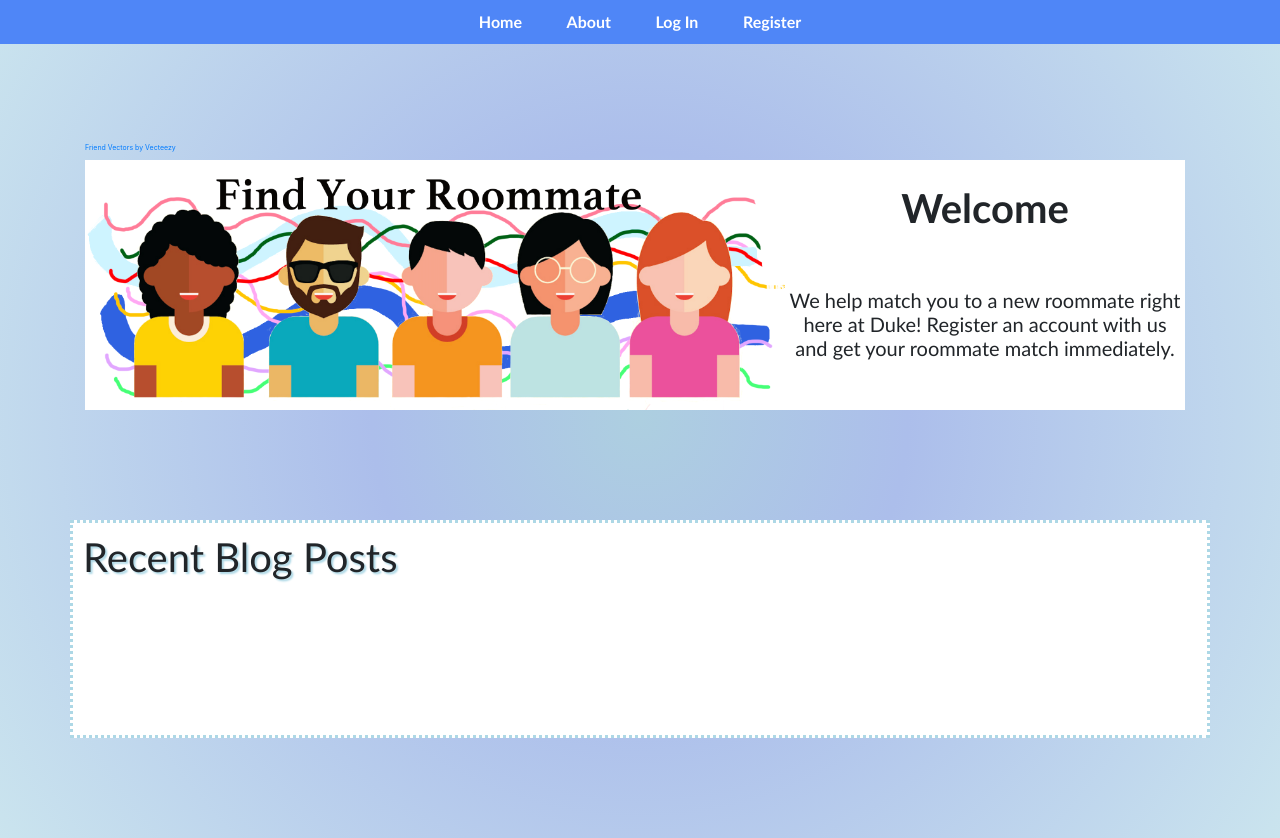
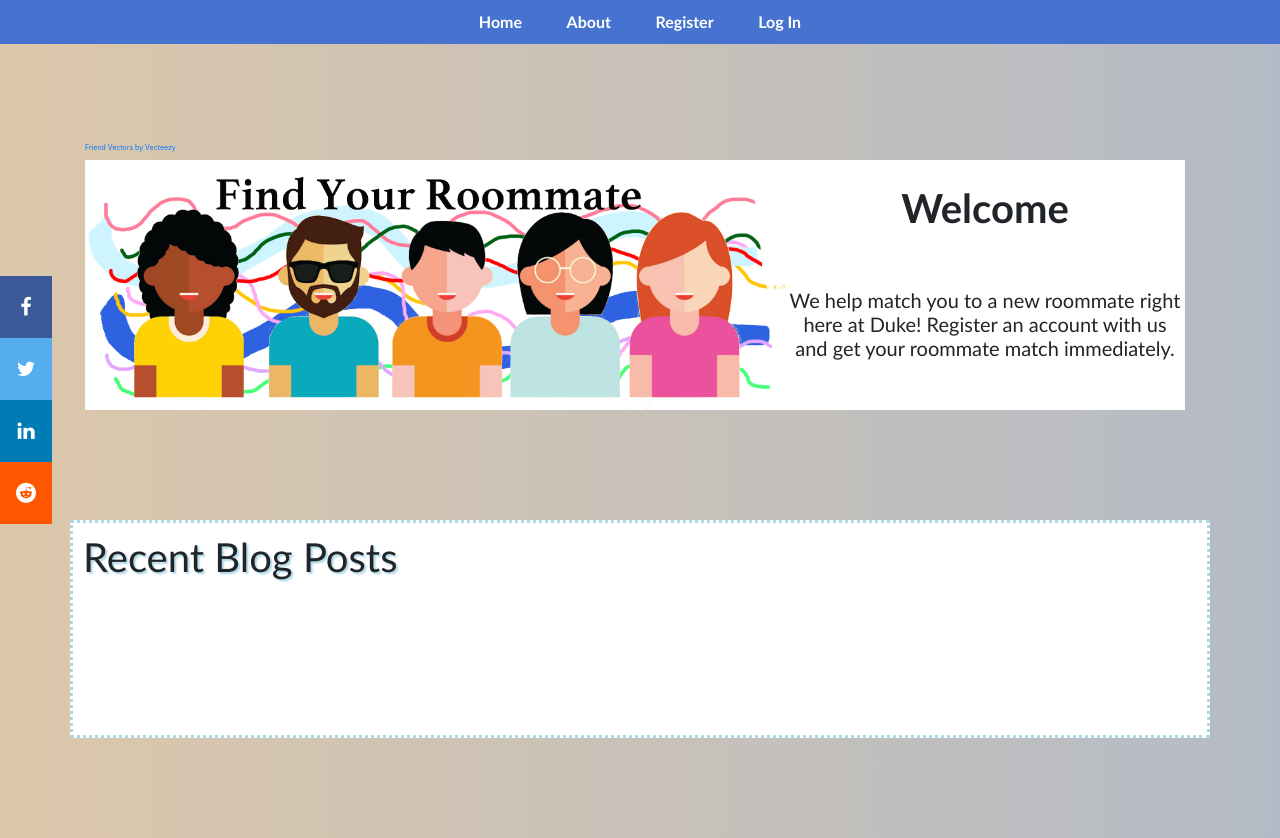
Before and after one commit to yyntommy/CS316_Project, a Python web app: template roommatefinder/templates/index.html in a window 1280 px wide. Run offline with Jinja, Linux system fonts and the light colour scheme; the template is opened without the code that fills it, so the values that code supplies are empty; some libraries are stand-ins or nearby versions.

Commit message:
base update by Brandon Xie

```diff
--- a/roommatefinder/templates/base.html
+++ b/roommatefinder/templates/base.html
@@ -1,13 +1,54 @@
 <!DOCTYPE html>
 
 <style>
+	.icon-bar {
+	  position: fixed;
+	  top: 50%;
+	  -webkit-transform: translateY(-50%);
+	  -ms-transform: translateY(-50%);
+	  transform: translateY(-50%);
+}
+	.icon-bar a {
+	  display: block;
+	  text-align: center;
+	  padding: 16px;
+	  transition: all 0.3s ease;
+	  color: white;
+	  font-size: 20px;
+	}
+
+/* Style the social media icons with color, if you want */
+	.icon-bar a:hover {
+ 		 background-color: #000;
+}
+
+	.facebook {
+	  background: #3B5998;
+	  color: white;
+	}
+
+	.twitter {
+	  background: #55ACEE;
+	  color: white;
+	}
+
+	.linkedin {
+	  background: #007bb5;
+	  color: white;
+	}
+
+	.reddit {
+		background: #ff5700;
+		color: white;
+	}
+
 	ul {
 	  list-style-type: none;
 	  margin: 0;
 	  padding: 0;
 	  overflow: hidden;
 	  text-align: center;
-      background-color: #4f86f7 ;
+	  background-color: #4773D0;
 	}
 	li {
 		display: inline-block;
@@ -38,6 +79,8 @@
     <script src="https://cdnjs.cloudflare.com/ajax/libs/popper.js/1.12.9/umd/popper.min.js" integrity="sha384-ApNbgh9B+Y1QKtv3Rn7W3mgPxhU9K/ScQsAP7hUibX39j7fakFPskvXusvfa0b4Q" crossorigin="anonymous"></script>
     <script src="https://maxcdn.bootstrapcdn.com/bootstrap/4.0.0/js/bootstrap.min.js" integrity="sha384-JZR6Spejh4U02d8jOt6vLEHfe/JQGiRRSQQxSfFWpi1MquVdAyjUar5+76PVCmYl" crossorigin="anonymous"></script>
 
+	<link rel="stylesheet" href="https://cdnjs.cloudflare.com/ajax/libs/font-awesome/4.7.0/css/font-awesome.min.css">
+
     <meta charset="utf-8">
     <title></title>
   </head>
@@ -66,15 +109,22 @@
       </li>
 
       {% else %}
+ 	  <li>
+        <a href="{{url_for('users.register')}}">Register</a>
+      </li>
       <li>
         <a href="{{url_for('users.login')}}">Log In</a>
-      </li>
-      <li>
-        <a href="{{url_for('users.register')}}">Register</a>
       </li>
       {% endif %}
 
     </ul>
+
+	<div class="icon-bar">
+		<a href="https://facebook.com" class="facebook" target="_blank"><i class="fa fa-facebook"></i></a>
+	  <a href="https://twitter.com" class="twitter" target="_blank"><i class="fa fa-twitter"></i></a>
+	  <a href="https://linkedin.com" class="linkedin" target="_blank"><i class="fa fa-linkedin"></i></a>
+	  <a href="https://reddit.com" class="reddit" target="_blank"><i class="fa fa-reddit"></i></a>
+	</div>
 <div class="container">
   {% block content %}
 
@@ -82,8 +132,8 @@
 </div>
 	<style>
 	  body {
-        background: rgb(173,207,224);
-        background: radial-gradient(circle, rgba(173,207,224,1) 0%, rgba(172,190,235,1) 35%, rgba(202,228,238,1) 100%);
+        background: rgb(220,199,170);
+        background: linear-gradient(90deg, rgba(220,199,170,1) 0%, rgba(180,187,198,1) 100%);
 
     }
 	</style>
```
